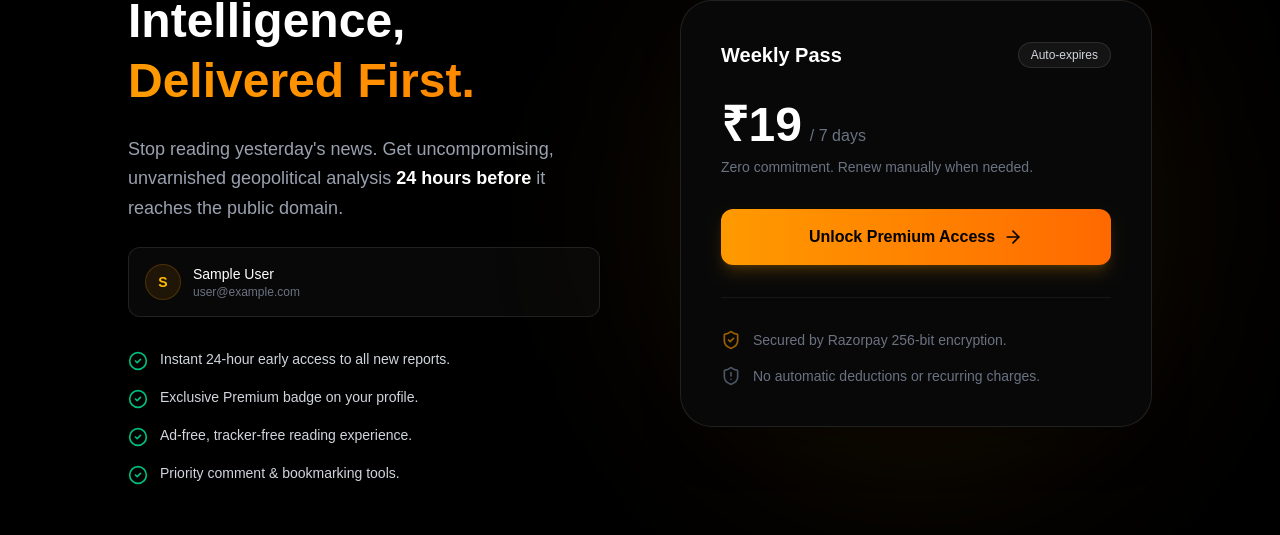
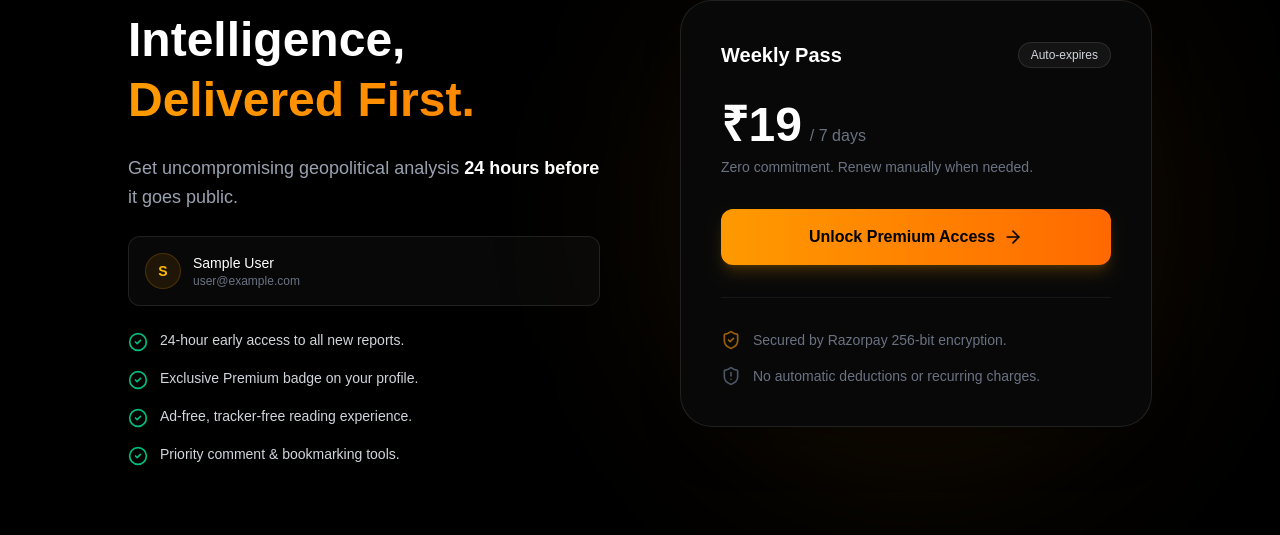
Before and after one commit to mukundjha728-dotcom/global-chanakya, a Next.js app in the folder apps/web/: page /subscribe in a window 1280 px wide. Shown: the part 211-746 px from the top of the page. Built offline with nearby package versions, Linux system fonts and the light colour scheme; no server answers; sample sign-in values are in the browser's storage.

Commit message:
fix: add SessionProvider to root layout + mounted guard in subscribe page to fix useSession prerender crash

```diff
--- a/apps/web/src/app/layout.tsx
+++ b/apps/web/src/app/layout.tsx
@@ -6,6 +6,7 @@ import Navbar from "@/components/layout/Navbar";
 import Footer from "@/components/layout/Footer";
 import Script from "next/script";
 import { ConditionalShell } from "@/components/layout/ConditionalShell";
+import { Providers } from "@/components/layout/Providers";
 
 const geistSans = Geist({ variable: "--font-geist-sans", subsets: ["latin"] });
 const geistMono = Geist_Mono({ variable: "--font-geist-mono", subsets: ["latin"] });
@@ -111,10 +112,12 @@ export default function RootLayout({ children }: Readonly<{ children: React.Reac
       <body className={`${geistSans.variable} ${geistMono.variable} antialiased bg-black text-white`}>
         <DisableInspect />
         <ThemeProvider attribute="class" defaultTheme="dark" enableSystem={false} disableTransitionOnChange>
-          <ConditionalShell navbar={<Navbar />} footer={<Footer />}>
-            {children}
-          </ConditionalShell>
-        </ThemeProvider>
+            <Providers>
+              <ConditionalShell navbar={<Navbar />} footer={<Footer />}>
+                {children}
+              </ConditionalShell>
+            </Providers>
+          </ThemeProvider>
       </body>
     </html>
   );
--- a/apps/web/src/app/subscribe/page.tsx
+++ b/apps/web/src/app/subscribe/page.tsx
@@ -1,6 +1,5 @@
 "use client";
 
-// This page uses useSession — must be dynamic (no static prerender)
 export const dynamic = "force-dynamic";
 
 import { useState, useEffect } from "react";
@@ -8,38 +7,40 @@ import Script from "next/script";
 import { useRouter } from "next/navigation";
 import { useSession } from "next-auth/react";
 import { Zap, CheckCircle2, ShieldAlert, ArrowRight, ShieldCheck, Loader2 } from "lucide-react";
-import Link from "next/link";
 
 export default function SubscribePage() {
-  const [loading, setLoading] = useState(false);
   const router = useRouter();
   const { data: session, status } = useSession();
+  const [loading, setLoading] = useState(false);
+  const [mounted, setMounted] = useState(false);
 
-  // If not logged in, redirect to signin with subscribe as callbackUrl
+  useEffect(() => { setMounted(true); }, []);
+
+  // Redirect if not logged in
   useEffect(() => {
+    if (!mounted) return;
     if (status === "unauthenticated") {
       router.replace(`/auth/signin?callbackUrl=${encodeURIComponent("/subscribe")}`);
     }
-  }, [status, router]);
+  }, [status, mounted, router]);
 
-  // Already premium — redirect to blogs
+  // Already premium → redirect to blogs
   useEffect(() => {
+    if (!mounted) return;
     if (status === "authenticated" && (session?.user as any)?.role === "premium") {
       router.replace("/blogs");
     }
-  }, [status, session, router]);
+  }, [status, session, mounted, router]);
 
   const handlePayment = async () => {
     if (!session) {
       router.push(`/auth/signin?callbackUrl=${encodeURIComponent("/subscribe")}`);
       return;
     }
-
     setLoading(true);
     try {
       const response = await fetch("/api/razorpay/create-order", { method: "POST" });
       const order = await response.json();
-
       if (order.error) throw new Error(order.error);
 
       const options = {
@@ -59,7 +60,6 @@ export default function SubscribePage() {
             headers: { "Content-Type": "application/json" },
             body: JSON.stringify(response),
           });
-
           if (verifyRes.ok) {
             alert("✅ Payment successful! You now have Premium Access for 7 days.");
             router.push("/blogs");
@@ -70,7 +70,6 @@ export default function SubscribePage() {
         },
         theme: { color: "#f59e0b" },
       };
-
       const rzp1 = new (window as any).Razorpay(options);
       rzp1.open();
     } catch (error) {
@@ -81,8 +80,8 @@ export default function SubscribePage() {
     }
   };
 
-  // Loading state while checking session
-  if (status === "loading" || status === "unauthenticated") {
+  // Show spinner while loading or redirecting
+  if (!mounted || status === "loading" || status === "unauthenticated") {
     return (
       <div className="min-h-screen flex items-center justify-center bg-black">
         <Loader2 className="w-8 h-8 text-amber-500 animate-spin" />
@@ -91,67 +90,60 @@ export default function SubscribePage() {
   }
 
   return (
-    <div className="min-h-screen pt-32 pb-20 px-6 flex items-center justify-center bg-black selection:bg-amber-900 selection:text-white">
+    <div className="min-h-screen pt-32 pb-20 px-6 flex items-center justify-center bg-black">
       <Script src="https://checkout.razorpay.com/v1/checkout.js" />
-
       <div className="w-full max-w-5xl grid lg:grid-cols-2 gap-12 lg:gap-20 items-center">
-
-        {/* Left copy */}
+        {/* Left */}
         <div className="flex flex-col gap-6">
           <div className="inline-flex items-center gap-2 px-3 py-1 rounded-full border border-amber-500/20 bg-amber-500/5 text-amber-400 text-xs font-semibold uppercase tracking-wider w-fit">
-            <Zap className="w-3.5 h-3.5" />
-            Premium Access
+            <Zap className="w-3.5 h-3.5" /> Premium Access
           </div>
           <h1 className="text-4xl md:text-5xl font-bold leading-tight text-white">
-            Intelligence,<br/>
+            Intelligence,<br />
             <span className="text-transparent bg-clip-text bg-gradient-to-r from-amber-500 to-orange-400">
               Delivered First.
             </span>
           </h1>
           <p className="text-gray-400 text-lg leading-relaxed">
-            Stop reading yesterday's news. Get uncompromising, unvarnished geopolitical analysis{" "}
-            <strong className="text-white">24 hours before</strong> it reaches the public domain.
+            Get uncompromising geopolitical analysis{" "}
+            <strong className="text-white">24 hours before</strong> it goes public.
           </p>
 
-          {session && (
+          {session?.user && (
             <div className="flex items-center gap-3 p-4 rounded-xl bg-white/[0.03] border border-white/10">
-              <div className="w-9 h-9 rounded-full bg-amber-500/10 border border-amber-500/20 flex items-center justify-center text-amber-400 font-bold text-sm">
-                {(session.user?.name || session.user?.email || "U")[0].toUpperCase()}
+              <div className="w-9 h-9 rounded-full bg-amber-500/10 border border-amber-500/20 flex items-center justify-center text-amber-400 font-bold text-sm shrink-0">
+                {(session.user.name || session.user.email || "U")[0].toUpperCase()}
               </div>
-              <div>
-                <p className="text-white text-sm font-medium">{session.user?.name || "Anonymous"}</p>
-                <p className="text-gray-500 text-xs">{session.user?.email}</p>
+              <div className="min-w-0">
+                <p className="text-white text-sm font-medium truncate">{session.user.name || "User"}</p>
+                <p className="text-gray-500 text-xs truncate">{session.user.email}</p>
               </div>
             </div>
           )}
 
-          <div className="space-y-4 mt-2">
+          <div className="space-y-4">
             {[
-              "Instant 24-hour early access to all new reports.",
+              "24-hour early access to all new reports.",
               "Exclusive Premium badge on your profile.",
               "Ad-free, tracker-free reading experience.",
               "Priority comment & bookmarking tools.",
-            ].map((feature, i) => (
+            ].map((f, i) => (
               <div key={i} className="flex items-start gap-3">
                 <CheckCircle2 className="w-5 h-5 text-emerald-500 shrink-0 mt-0.5" />
-                <span className="text-gray-300 text-sm">{feature}</span>
+                <span className="text-gray-300 text-sm">{f}</span>
               </div>
             ))}
           </div>
         </div>
 
-        {/* Right checkout card */}
+        {/* Right */}
         <div className="relative">
           <div className="absolute top-1/2 left-1/2 -translate-x-1/2 -translate-y-1/2 w-full h-[120%] bg-amber-500/10 blur-[100px] rounded-full pointer-events-none" />
-
           <div className="relative border border-white/10 bg-[#080808] p-8 md:p-10 rounded-[2rem] shadow-2xl">
             <div className="flex items-center justify-between mb-8">
               <h3 className="text-xl font-bold text-white">Weekly Pass</h3>
-              <div className="px-3 py-1 bg-white/5 border border-white/10 rounded-full text-xs font-medium text-gray-300">
-                Auto-expires
-              </div>
+              <div className="px-3 py-1 bg-white/5 border border-white/10 rounded-full text-xs font-medium text-gray-300">Auto-expires</div>
             </div>
-
             <div className="mb-8">
               <div className="flex items-baseline gap-2">
                 <span className="text-5xl font-extrabold text-white">₹19</span>
@@ -159,19 +151,13 @@ export default function SubscribePage() {
               </div>
               <p className="text-sm text-gray-500 mt-2">Zero commitment. Renew manually when needed.</p>
             </div>
-
             <button
               onClick={handlePayment}
               disabled={loading}
               className="w-full bg-gradient-to-r from-amber-500 to-orange-500 text-black font-bold py-4 rounded-xl hover:opacity-90 transition-opacity flex items-center justify-center gap-2 disabled:opacity-50 shadow-lg shadow-amber-500/20"
             >
-              {loading ? (
-                <><Loader2 className="w-5 h-5 animate-spin" /> Processing...</>
-              ) : (
-                <>Unlock Premium Access <ArrowRight className="w-5 h-5" /></>
-              )}
+              {loading ? <><Loader2 className="w-5 h-5 animate-spin" /> Processing...</> : <>Unlock Premium Access <ArrowRight className="w-5 h-5" /></>}
             </button>
-
             <div className="mt-8 pt-8 border-t border-white/[0.06] flex flex-col gap-4">
               <div className="flex items-center gap-3 text-sm text-gray-500">
                 <ShieldCheck className="w-5 h-5 text-amber-500/60" />
@@ -184,7 +170,6 @@ export default function SubscribePage() {
             </div>
           </div>
         </div>
-
       </div>
     </div>
   );
--- /dev/null
+++ b/apps/web/src/components/layout/Providers.tsx
@@ -0,0 +1,6 @@
+"use client";
+import { SessionProvider } from "next-auth/react";
+
+export function Providers({ children }: { children: React.ReactNode }) {
+  return <SessionProvider>{children}</SessionProvider>;
+}
```
